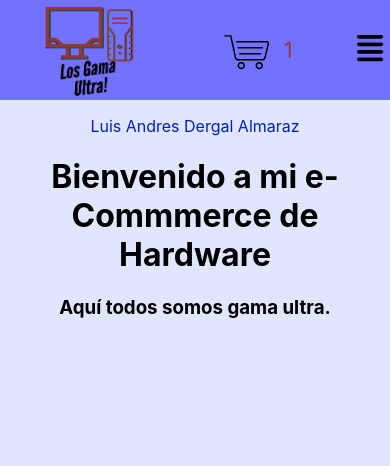
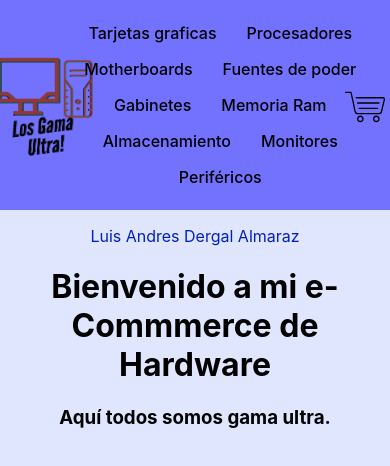
Before and after one commit to luisdergal/eCommerce-Luis-Dergal, a React (Vite) app: page / in a window 390 px wide. Shown: the top 466 px of the page. Built offline with nearby package versions, Linux system fonts and the light colour scheme.

Commit message:
responsive

```diff
--- a/src/App.css
+++ b/src/App.css
@@ -10,7 +10,7 @@ body {
 .header {
   background: rgb(114, 114, 255);
   display: flex;
-  justify-content: space-between;
+  justify-content: space-around;
   align-items: center;
   height: 90px;
   padding: 5px 10%;
@@ -55,6 +55,7 @@ body {
   text-decoration: none;
 }
 
+
 .carrito .iconoCart {
   margin: 0 15px;
 }
@@ -87,15 +88,6 @@ body {
 
 /* Responsive */
 
-.btnMenu {
-  cursor: pointer;
-  display: none;
-}
-
-ul.show {
-  top: 65px;
-}
-
 @media screen and (max-width: 1982px) {
   .header .logo img {
     width: 90px;
@@ -127,8 +119,13 @@ ul.show {
 @media screen and (max-width: 839px) {
 
   .header {
-    height: 150px;
+    height: 170px;
   }
+
+  .carrito:hover {
+    animation: none;
+  }
+
 
   .header .logo img {
     width: 110px;
@@ -137,86 +134,88 @@ ul.show {
   .iconoCart {
     width: 40px;
   }
-}
-
-
-@media screen and (max-width: 765px) {
-
-  .header .logo img {
-    width: 100px;
-  }
-
-  .header {
-    height: 90px;
-    justify-content: space-between;
-  }
-
-  .btnMenu {
-    display: inline-flex;
-    font-size: 30px;
-  }
-
-  .header .navLinks {
-    display: none;
-  }
 
   .header .navLinks li {
-    margin: 30px 0 0 0;
-    line-height: 30px;
-  }
-
-  .header .navLinks li:hover {
-    transform: none;
-  }
-
-  .header .navLinks li a {
-    font-size: 20px;
-    font-weight: bold;
-  }
-
-  .iconoCart {
-    width: 45px;
-  }
-
-  .carrito {
-    margin-right: 150px;
-    margin-left: 100px;
-  }
-
-
-
-}
-
-@media screen and (max-width: 571px) {
-
-  .carrito {
-    margin-right: 90px;
-    margin-left: 80px;
-  }
-
-  .btnMenu {
-    margin-right: 20px;
+    padding: 0 15px;
+    padding: 8px 15px;
   }
 
 }
 
-@media screen and (max-width: 473px) {
+@media screen and (max-width: 630px) {
+
+  .header {
+    height: 200px;
+    justify-content: space-around;
+
+  }
+
+  .header .logo img {
+    width: 110px;
+    margin-left: -50px;
+    margin-right: -20px;
+  }
+
+  .navLinks {
+    margin-left: -25px;
+  }
+
 
   .carrito {
-    margin-right: 65px;
-    margin-left: 70px;
+    margin: 0 -50px;
   }
 
-  .btnMenu {
-    margin-right: 20px;
+  .iconoCart {
+    width: 40px;
+
+  }
+
+  .carrito .iconoCart {
+    margin: 0 8px;
+  }
+
+  .header .navLinks li {
+    padding: 0 15px;
+    padding: 8px 15px;
   }
 
 }
 
-@media screen and (max-width: 426px) {
+@media screen and (max-width: 630px) {
+
+  .header {
+    height: 200px;
+    justify-content: space-around;
+
+  }
 
   .header .logo img {
-    margin-left: -px;
+    width: 110px;
+    margin-left: -50px;
+    margin-right: -20px;
+  }
+
+  .navLinks {
+    margin-left: -25px;
+  }
+
+
+  .carrito {
+    margin: 0 -50px;
+  }
+
+  .iconoCart {
+    width: 40px;
+
+  }
+
+  .carrito .iconoCart {
+    margin: 0 8px;
+  }
+
+  .header .navLinks li {
+    padding: 0 15px;
+    padding: 8px 15px;
   }
 
 }
--- a/src/components/NavBar/NavBar.jsx
+++ b/src/components/NavBar/NavBar.jsx
@@ -17,15 +17,12 @@ const NavBar = () => {
                 <li><a href="">Fuentes de poder</a></li>
                 <li><a href="">Gabinetes</a></li>
                 <li><a href="">Memoria Ram</a></li>
-                <li><a href="">Dispositivos de almacenamiento</a></li>
+                <li><a href="">Almacenamiento</a></li>
                 <li><a href="">Monitores</a></li>
                 <li><a href="">Periféricos</a></li>
             </ul>
         </nav>
         <Cartwidget></Cartwidget>
-        <div>
-        <span className='btnMenu'><FontAwesomeIcon icon={faAlignJustify}/></span>
-        </div>
     </header>
   )
 }
```
